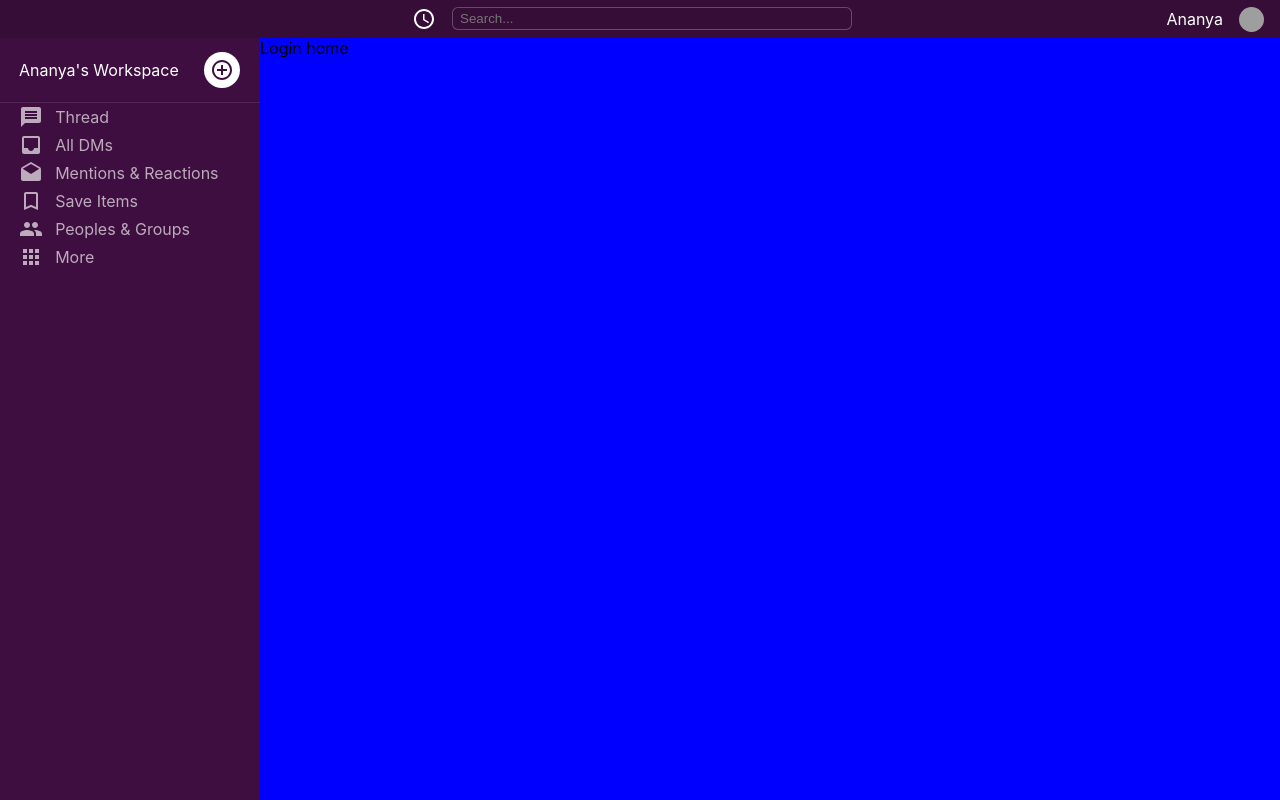
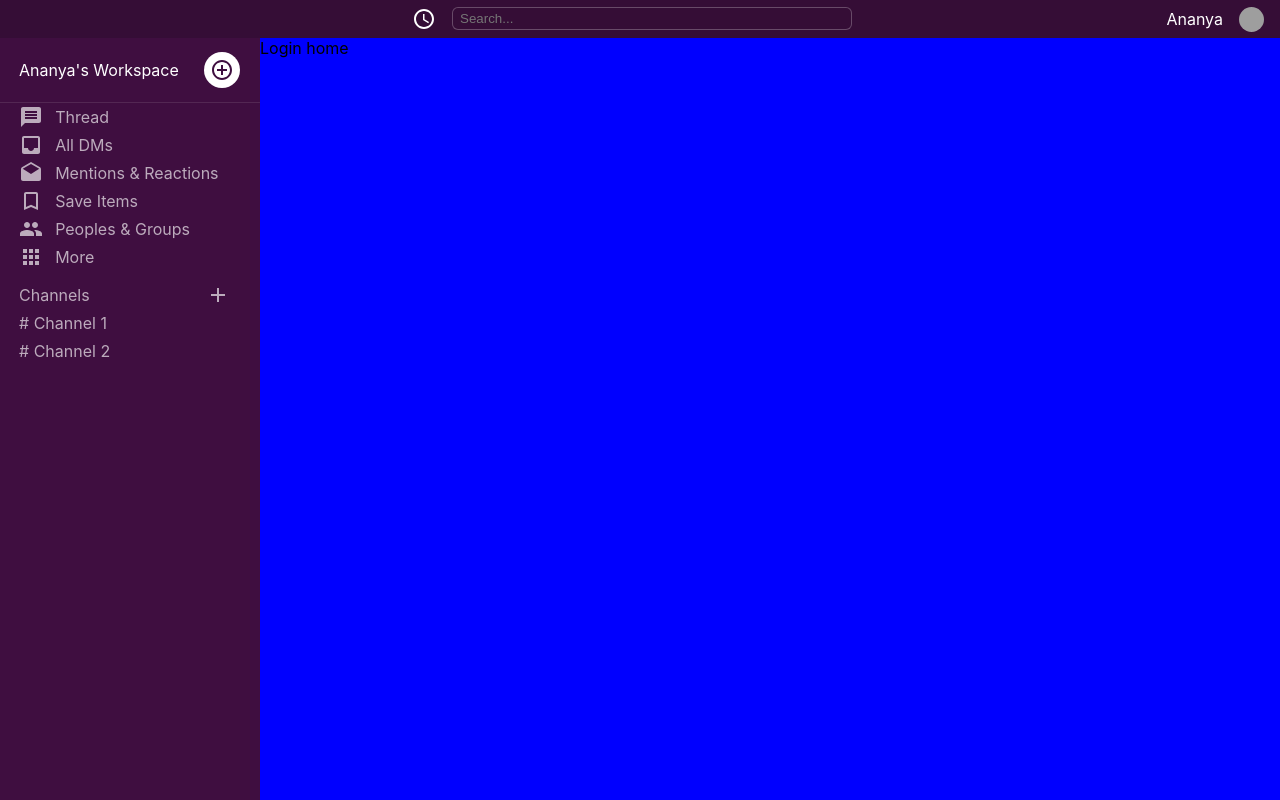
Before and after one commit to AnanyaThukral/slack-clone, a React (Create React App) app: page / in a window 1280 px wide. Built offline with nearby package versions, Linux system fonts and the light colour scheme; grey boxes are pictures that could not be loaded.

Commit message:
Add static channels initially

```diff
--- a/src/components/Sidebar.js
+++ b/src/components/Sidebar.js
@@ -3,6 +3,7 @@ import styled from 'styled-components'
 import AddCircleOutlineIcon from '@material-ui/icons/AddCircleOutline';
 import AddCircleOutline from '@material-ui/icons/AddCircleOutline';
 import {sidebarItems} from '../data/SidebarData'
+import AddIcon from '@material-ui/icons/Add';
 
 const Sidebar = () => {
 
@@ -25,6 +26,20 @@ const Sidebar = () => {
                </MainChannelItem>
            ))}
            </MainChannels>
+           <ChannelsContainer>
+               <NewChannelContainer>
+                   <div>Channels</div>
+                   <AddIcon/>
+               </NewChannelContainer>
+               <ChannelsList>
+                    <Channel>
+                        # Channel 1
+                    </Channel>
+                    <Channel>
+                        # Channel 2
+                    </Channel>
+               </ChannelsList>
+           </ChannelsContainer>
        </Container>
     )
 }
@@ -72,3 +87,30 @@ const MainChannelItem = styled.div`
     padding-left: 19px;
     cursor: pointer;
 `
+
+const ChannelsContainer = styled.div`
+    color: rgb(188,171,188);
+    margin-top: 10px;
+`
+
+const NewChannelContainer = styled.div`
+    display:flex;
+    justify-content:space-between;
+    align-items: center;
+    height:28px;
+    padding-left: 19px;
+    padding-right: 30px;
+`
+
+const ChannelsList = styled.div``
+
+const Channel = styled.div`
+    height: 28px;
+    display: flex;
+    align-items: center;
+    padding-left: 19px;
+    cursor:pointer;
+    :hover{
+        background-color: #350D36;
+    }
+`
```
